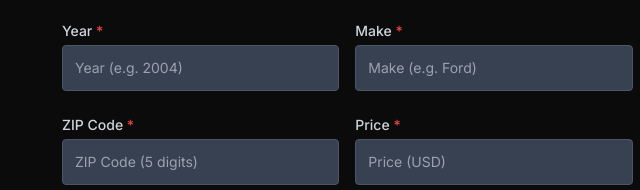
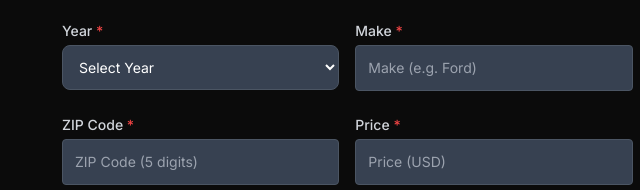
Before and after one commit to askjasonautollc/jason-logic, a website: page askjasonauto-site/freecore.html in a window 1280 px wide. Shown: the part 528-718 px from the top of the page, 146-786 px from the left. Drawn offline with nearby package versions, Linux system fonts and the light colour scheme.

Commit message:
Update freecore.html

```diff
--- a/askjasonauto-site/freecore.html
+++ b/askjasonauto-site/freecore.html
@@ -109,13 +109,20 @@
         </div>
 
       <div class="grid grid-cols-1 sm:grid-cols-3 gap-4">
-  <div>
-    <label class="block text-sm font-medium text-gray-300 mb-1">
-      Year <span class="text-red-500">*</span>
-    </label>
-    <input name="year" type="number" placeholder="Year (e.g. 2004)" required minlength="4" maxlength="4"
-      class="peer w-full p-3 rounded bg-gray-700 text-white border border-gray-600 text-sm invalid:border-red-500 focus:invalid:ring-red-500" />
-  </div>
+ <div>
+  <label class="block text-sm font-medium text-gray-300 mb-1">
+    Year <span class="text-red-500">*</span>
+  </label>
+  <select name="year" id="year" required
+    class="w-full rounded-lg p-3 bg-gray-700 text-white border border-gray-600 text-sm invalid:border-red-500 focus:invalid:ring-red-500">
+    <option value="">Select Year</option>
+    <!-- 1950–2025 -->
+    ${Array.from({length: 2025 - 1950 + 1}, (_, i) => {
+      const year = 2025 - i;
+      return `<option value="${year}">${year}</option>`;
+    }).join('')}
+  </select>
+</div>
 
   <div>
     <label class="block text-sm font-medium text-gray-300 mb-1">
```
